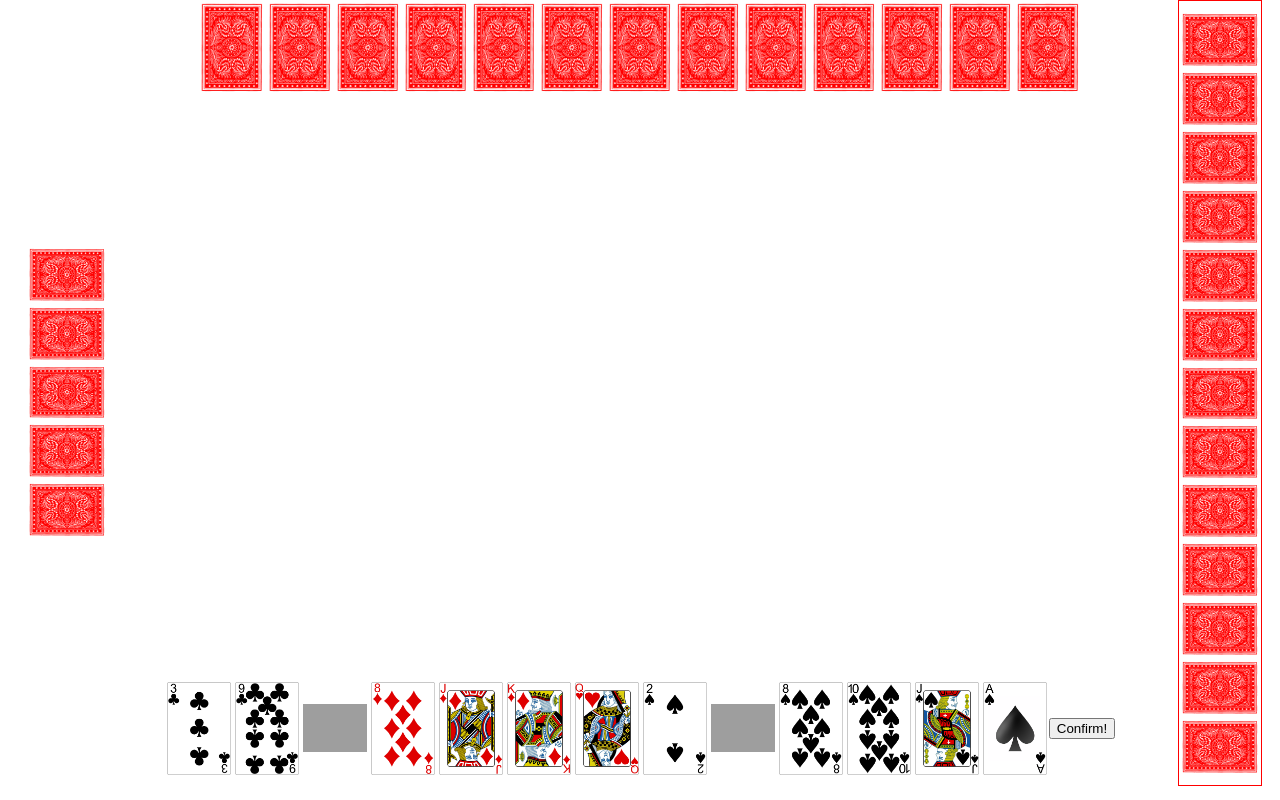
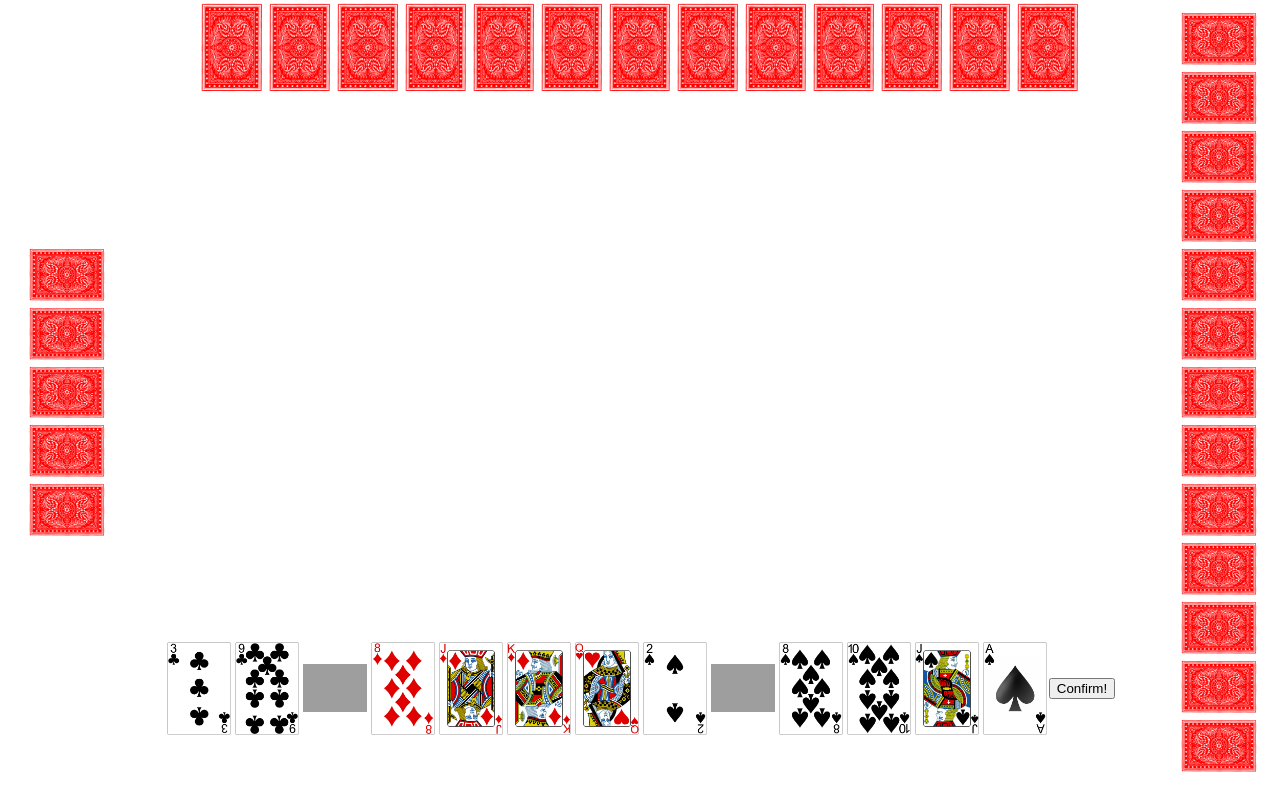
Before and after one commit to coord-geom/floating-bridges, a React (Create React App) app in the folder app/: page / in a window 1280 px wide. Built offline with nearby package versions, Linux system fonts and the light colour scheme; grey boxes are pictures that could not be loaded.

Commit message:
valid card check implemented

```diff
--- a/app/src/App.css
+++ b/app/src/App.css
@@ -72,7 +72,7 @@
   display: flex;
   box-sizing: border-box;
   width: 100%;
-  margin-top: 85vh;
+  margin-top: 80vh;
   justify-content: center;
   align-items: center;
   position: absolute;
@@ -113,7 +113,7 @@
   max-height: 98vh;
   height:98vh;
   position: absolute;
-  border: 1px solid red;
+  /*border: 1px solid red;*/
   flex-shrink: 1;
 }
 
--- a/app/src/App.tsx
+++ b/app/src/App.tsx
@@ -200,8 +200,36 @@ function App() {
     console.log(selLst)
   }
 
+  const checkValidCard = (cardToPlay:number, trump:number, breakTrump:boolean, firstCard:number, hand:number[]) => {
+    // We define the params as follows:
+    // cardToPlay: the card which we wish to check the legality of.
+    // trump: the trump suit
+    // breakTrump: whether the trump has been broken yet or not.
+    // firstCard: the firstCard played. If the current player is to play the next card, this value will be negative
+
+    const cardToPlaySuit = Math.floor(cardToPlay/13)
+
+    if (firstCard < 0){
+      //current player is to play the next card
+      if (breakTrump) return true
+      else {
+        return (cardToPlaySuit !== trump)
+      }
+    }
+    else{
+      const firstCardSuit = Math.floor(firstCard/13)
+      if (cardToPlaySuit === firstCardSuit) return true
+      else{
+        //the suit is different! Check for other cards in the hand which are legal.
+        for (var i = 0; i < hand.length; ++i){
+          if (Math.floor(hand[i]/13) === firstCardSuit) return false
+        }
+        return true
+      }
+    }
+  }
+
   // This function removes the selected card, if any, and outputs the card num of the removed card.
-  // TODO this function will have to be changed to check for the legality of the card removed.
   // TODO this function will have to be changed to communicate with the server
   const handleClickSubmit = () => {
     console.log("Calling handle Click Submit!!!!")
@@ -214,7 +242,12 @@ function App() {
 
     if (selected === -1){
       // eslint-disable-next-line no-restricted-globals
-      const hahaWhatsThisIJustWannaSuppressTheWarningLmfao = confirm("Please Select a Card!")
+      confirm("Please Select a Card!")
+      return -1
+    }
+    else if (!checkValidCard(cardList[selected], 0, true, -1, cardList)){
+      // eslint-disable-next-line no-restricted-globals
+      confirm("This card is not legal to play!")
       return -1
     }
     else {
```
